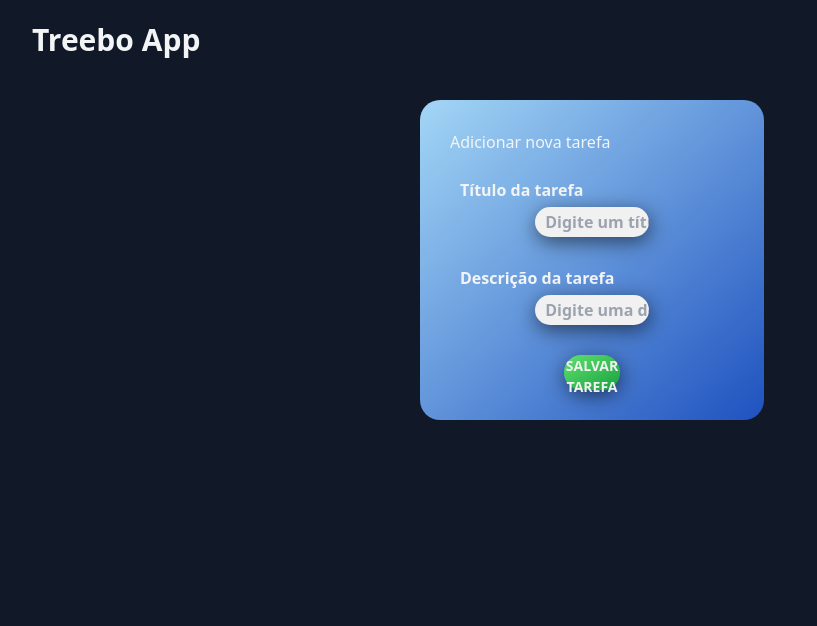
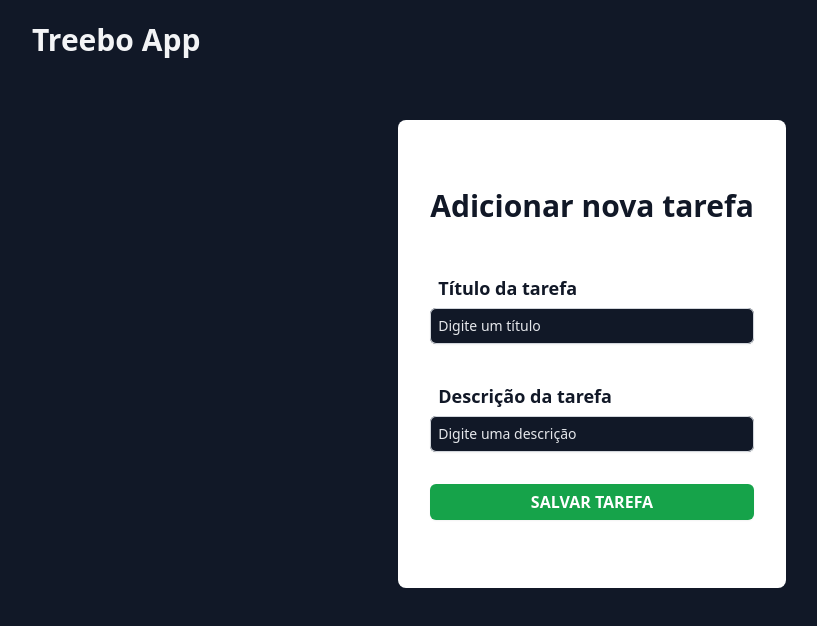
Before and after one commit to OlucasGarcia/ToDo-Treebo, a React (Create React App) app in the folder treebo-app/: page /add-task in a window 1280 px wide. Shown: the top 626 px of the page, without its empty margins (48-865 px from the left). Built offline with nearby package versions, Linux system fonts and the light colour scheme.

Commit message:
T004: feat - Alterada a estilização principal do componente AddTaskForm de CSS para Tailwind

```diff
--- a/treebo-app/src/components/AddTaskForm/AddTaskForm.js
+++ b/treebo-app/src/components/AddTaskForm/AddTaskForm.js
@@ -1,4 +1,3 @@
-import styles from './AddTaskForm.module.css';
 import { useNavigate } from 'react-router-dom';
 import axios from 'axios';
 import { useEffect, useState } from 'react';
@@ -14,7 +13,7 @@ const AddTaskForm = ({ id }) => {
     const navigate = useNavigate();
 
     useEffect(() => {
-        if(id) {
+        if (id) {
             axios.get(`http://localhost:5000/tarefas/${id}`)
                 .then((response) => {
                     setValues(response.data);
@@ -46,31 +45,44 @@ const AddTaskForm = ({ id }) => {
     }
 
     return (
-        <div className={styles.hero}>
-            <h2>Adicionar nova tarefa</h2>
-            <br/>
-            <form className={styles.form} onSubmit={onSubmit}>
+        <div className="mt-10 text-gray-900 flex min-h-full flex-1 flex-col justify-center px-6 py-12 lg:px-8 rounded-lg bg-white">
+            <h2 className="text-3xl font-bold text-center">Adicionar nova tarefa</h2>
+            <br />
+            <div className="mt-2 sm:mx-auto sm:w-full sm:max-w-sm">
+            <form className="mt-5 sm:mx-auto sm:w-full sm:max-w-sm" onSubmit={onSubmit}>
+                <label
+                className="block font-bold text-left ml-2 text-lg  leading-6 text-white-900"
+                htmlFor="title"
+                >Título da tarefa</label>
 
-                <label className={styles.labelForm} htmlFor="title">Título da tarefa</label>
+                <div className="mt-2">
                     <input type='text' placeholder='Digite um título'
-                className={styles.inputForm}
+                        className="block w-full pl-2 bg-gray-900 rounded-md border-0 py-1.5 text-gray-100 shadow-sm ring-1 ring-inset ring-gray-300 placeholder:text-gray-200 focus:ring-2 focus:ring-inset focus:ring-green-600 sm:text-sm sm:leading-6"
                         id="title" name="title"
                         onChange={onChange}
                         value={values.title}
                     />
-                <br />
+                </div>
+                <label
+                className="block text-left ml-2 text-lg font-bold leading-6 text-white-900 mt-10 "
+                htmlFor="desc">Descrição da tarefa</label>
 
-                <label className={styles.labelForm} htmlFor="desc">Descrição da tarefa</label>
+                <div className="mt-2">
                     <input type='text' placeholder='Digite uma descrição'
-                className={styles.inputForm}
+                        className="block w-full pl-2 bg-gray-900 rounded-md border-0 py-1.5 text-gray-100 shadow-sm ring-1 ring-inset ring-gray-300 placeholder:text-gray-200 focus:ring-2 focus:ring-inset focus:ring-green-600 sm:text-sm sm:leading-6"
                         id="desc" name="desc"
                         onChange={onChange}
                         value={values.desc}
                     />
+                </div>
 
-                <button type='submit' className={styles.buttonForm}>SALVAR TAREFA</button>
+                <br />
+                <div className="mt-2">
+                    <button type='submit' className="flex w-full justify-center rounded-md bg-green-600 px-3 py-1.5 text-md font-semibold leading-6 text-white shadow-sm hover:bg-green-500 focus-visible:outline focus-visible:outline-2 focus-visible:outline-offset-2 focus-visible:outline-indigo-600">SALVAR TAREFA</button>
+                </div>
 
             </form>
+            </div>
         </div>
     )
 }
--- a/treebo-app/src/components/AddTaskForm/AddTaskForm.module.css
+++ /dev/null
@@ -1,48 +0,0 @@
-.hero {
-    width: 90%;
-    padding: 30px;
-    border-radius: 20px;
-    background: linear-gradient(to bottom right, #a3d6f5, #1f52bf);
-    margin: 20px;
-    justify-content: center;
-    align-items: center;
-}
-
-.form {
-    display: flex;
-    flex-direction: column;
-    font-size: 1rem;
-    font-weight: 700;
-}
-
-.labelForm {
-    margin-left: 10px;
-}
-
-.inputForm {
-    border: none;
-    background-color: #f1f1f1;
-    width: 40%;
-    height: 30px;
-    border-radius: 20px;
-    padding-left: 10px;
-    margin: 5px;
-    align-self: center;
-    box-shadow: 1px 5px 20px rgba(0, 0, 0, 0.556);
-}
-
-.buttonForm {
-    height: 35px;
-    width: 20%;
-    align-self: center;
-    cursor: pointer;
-    border: none;
-    background: linear-gradient(to bottom right, #5fe16e, #18a13f);
-    box-shadow: 1px 5px 20px rgba(0, 0, 0, 0.556);
-    color: #f1f1f1;
-    border-radius: 30px;
-    text-align: center;
-    font-size: 14px;
-    font-weight: 700;
-    margin-top: 25px;
-}
```
Lines whose indentation alone changed are shown as unchanged.
